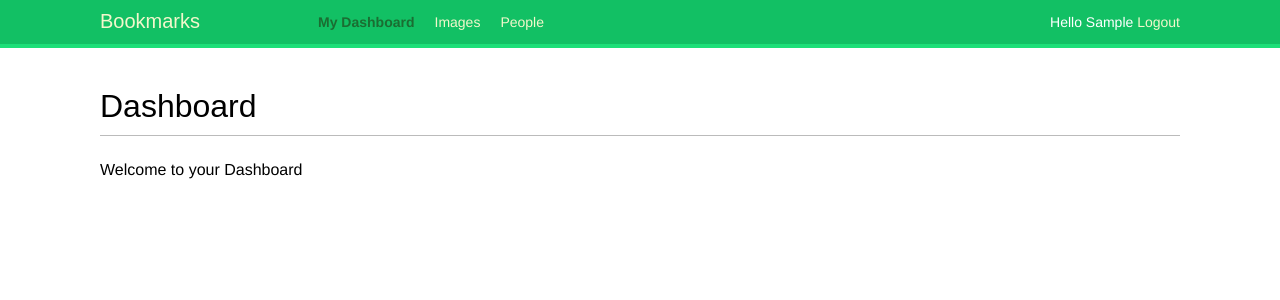
After one commit to DSAnup/social_website, a Django app: page /account/ in a window 1280 px wide. The commit adds this page. Shown: the top 300 px of the page. Run offline with Django 4.2, Linux system fonts and the light colour scheme; the visitor is signed in with stand-in values (Sample User, id 1); some web fonts are replaced.

Commit message:
create login and logout system

```diff
--- /dev/null
+++ b/account/templates/account/dashboard.html
@@ -0,0 +1,8 @@
+{% extends 'base.html' %}
+
+{% block title %}Dashboard {% endblock %}
+
+{% block content %}
+    <h1>Dashboard</h1>
+    <p>Welcome to your Dashboard</p>
+{% endblock %}
--- a/account/templates/base.html
+++ b/account/templates/base.html
@@ -12,6 +12,27 @@
         <span class="logo">
             Bookmarks
         </span>
+        {% if request.user.is_authenticated %}
+            <ul class="menu">
+                <li {% if section == "dashboard" %} class="selected" {% endif %}>
+                    <a href="{% url 'dashboard' %}">My Dashboard</a>
+                </li>
+                <li {% if section == 'images' %} class="selected" {% endif %}>
+                    <a href="#">Images</a>
+                </li>
+                <li {% if section == 'people' %} class="selected" {% endif %}>
+                    <a href="#">People</a>
+                </li>
+            </ul>
+        {% endif %}
+        <span class="user">
+            {% if request.user.is_authenticated %}
+                Hello {{ request.user.first_name|default:request.user.username}}
+                <a href="{% url 'logout' %}">Logout</a>
+            {% else %}
+                <a href="{%url 'login' %}">Log-in</a>
+            {% endif %}
+        </span>
     </div>
     <div id="content">
         {% block content %}
--- a/account/urls.py
+++ b/account/urls.py
@@ -1,6 +1,10 @@
 from django.urls import path
+from django.contrib.auth import views as auth_views
 from . import views
 
 urlpatterns = [
-    path('login/', views.user_login, name='login'),
+    # path('login/', views.user_login, name='login'),
+    path('', views.dashboard, name='dashboard'),
+    path('login/', auth_views.LoginView.as_view(), name='login'),
+    path('logout/', auth_views.LogoutView.as_view(), name='logout'),
 ]
--- a/account/views.py
+++ b/account/views.py
@@ -1,6 +1,7 @@
 from django.http import HttpResponse
 from django.shortcuts import render
 from django.contrib.auth import authenticate, login
+from django.contrib.auth.decorators import login_required
 from .forms import LoginForm
 
 # Create your views here.
@@ -22,3 +23,7 @@ def user_login(request):
     else:
         form = LoginForm()
     return render(request, 'account/login.html', {'form': form})
+
+@login_required
+def dashboard(request):
+    return render(request, 'account/dashboard.html', {'section': 'dashboard'})
--- a/bookmarks/settings.py
+++ b/bookmarks/settings.py
@@ -122,3 +122,7 @@ STATIC_URL = 'static/'
 # https://docs.djangoproject.com/en/4.2/ref/settings/#default-auto-field
 
 DEFAULT_AUTO_FIELD = 'django.db.models.BigAutoField'
+
+LOGIN_REDIRECT_URL = 'dashboard'
+LOGIN_URL = 'login'
+LOGOUT_URL = 'logout'
```
Also changed, not shown: account/templates/registration/logged_out.html (added, +9 -0 lines), account/templates/registration/login.html (added, +22 -0 lines).
